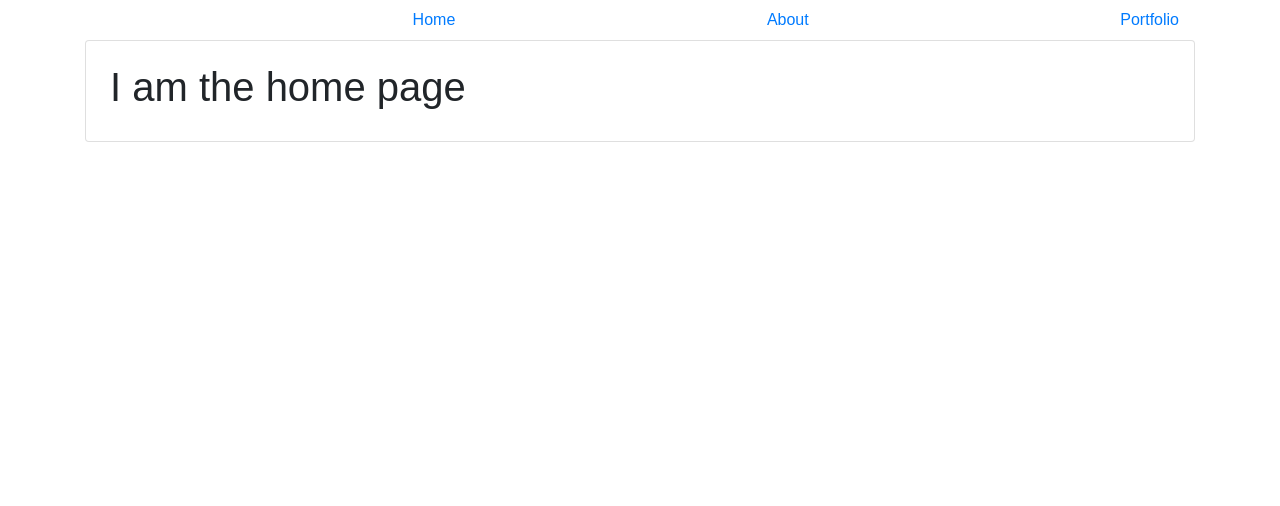
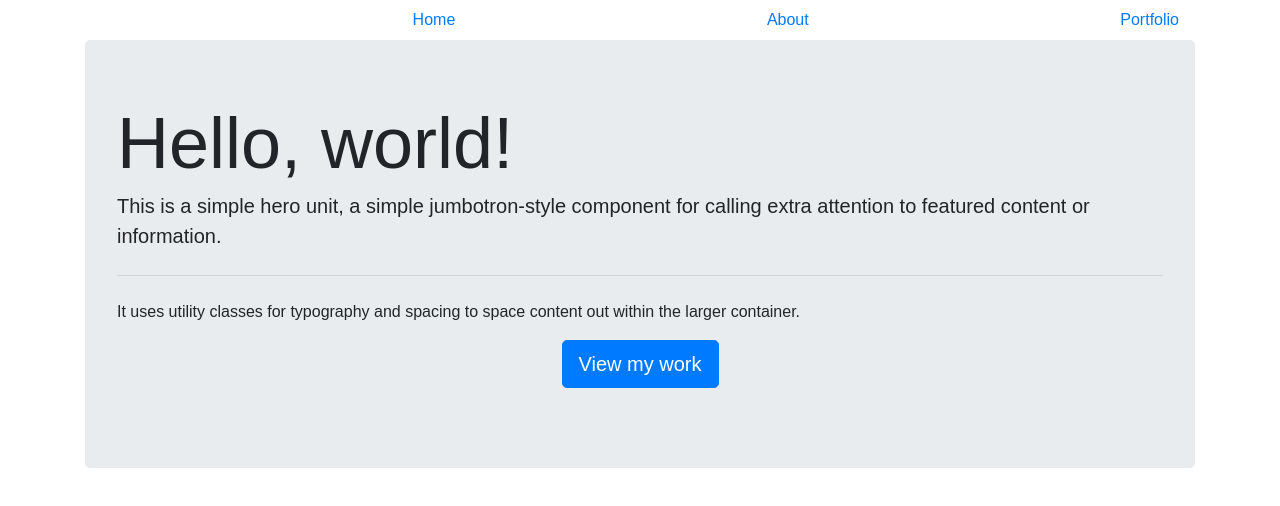
Before and after one commit to SeanMcP/week10-day3-react-portfolio, a React (Create React App) app: page / in a window 1280 px wide. Shown: the top 506 px of the page. Built offline with nearby package versions, Linux system fonts and the light colour scheme.

Commit message:
Move card div to specific components; add content to Home, About, and Portfolio components

```diff
--- a/src/components/About.js
+++ b/src/components/About.js
@@ -3,8 +3,12 @@ import React, { Component } from 'react'
 export default class About extends Component {
   render() {
     return (
-      <div className="card-block p-4">
-        <h1>I am the about page</h1>
+      <div className="card">
+        <div className="card-block p-4">
+          <h1 className="display-4">About me</h1>
+          <p className="lead">Vivamus sagittis lacus vel augue laoreet rutrum faucibus dolor auctor.</p>
+          <p>Lorem ipsum dolor sit amet, consectetur adipiscing elit. Nullam viverra urna in ante sodales facilisis. Phasellus nunc arcu, interdum nec aliquet ut, ornare eu lorem. Vestibulum massa elit, consectetur vitae tristique nec, porta ultricies metus. Phasellus eget sagittis nisl. Vestibulum eget vestibulum lectus, vel consequat diam.</p>
+        </div>
       </div>
     )
   }
--- a/src/components/BaseLayout.js
+++ b/src/components/BaseLayout.js
@@ -6,12 +6,12 @@ export default class BaseLayout extends Component {
     return (
       <div className="container">
         <nav className="navbar navbar-light bg-faded">
-          <img src=""/>
+          <img src="" alt=""/>
           <Link to="/">Home</Link>
           <Link to="/about">About</Link>
           <Link to="/portfolio">Portfolio</Link>
         </nav>
-        <main className="card">
+        <main>
           {this.props.children}
         </main>
       </div>
--- a/src/components/Home.js
+++ b/src/components/Home.js
@@ -1,10 +1,17 @@
 import React, { Component } from 'react'
+import { Link } from 'react-router-dom'
 
 export default class BaseLayout extends Component {
   render() {
     return (
-      <div className="card-block p-4">
-        <h1>I am the home page</h1>
+      <div className="jumbotron">
+        <h1 className="display-3">Hello, world!</h1>
+        <p className="lead">This is a simple hero unit, a simple jumbotron-style component for calling extra attention to featured content or information.</p>
+        <hr className="my-4" />
+        <p>It uses utility classes for typography and spacing to space content out within the larger container.</p>
+        <p className="lead text-center">
+          <Link className="btn btn-primary btn-lg" to="/portfolio" role="button">View my work</Link>
+        </p>
       </div>
     )
   }
--- a/src/components/Portfolio.js
+++ b/src/components/Portfolio.js
@@ -3,8 +3,12 @@ import React, { Component } from 'react'
 export default class Portfolio extends Component {
   render() {
     return (
-      <div className="card-block p-4">
-        <h1>I am the portfolio page</h1>
+      <div className="card">
+        <div className="card-block p-4">
+          <h1 className="display-4">My Portfolio</h1>
+          <p className="lead">Vivamus sagittis lacus vel augue laoreet rutrum faucibus dolor auctor.</p>
+          <p>Lorem ipsum dolor sit amet, consectetur adipiscing elit. Nullam viverra urna in ante sodales facilisis. Phasellus nunc arcu, interdum nec aliquet ut, ornare eu lorem. Vestibulum massa elit, consectetur vitae tristique nec, porta ultricies metus. Phasellus eget sagittis nisl. Vestibulum eget vestibulum lectus, vel consequat diam.</p>
+        </div>
       </div>
     )
   }
```
